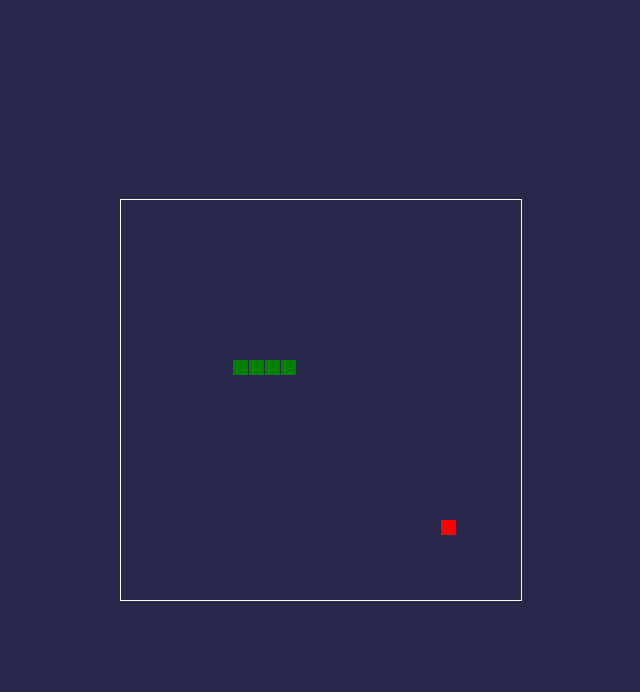
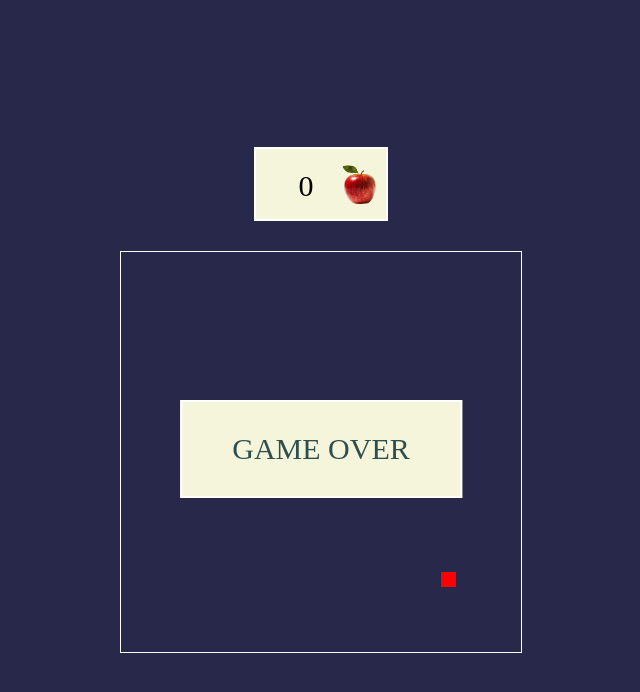
Before and after one commit to daryaami/SnakeJS, a website: page index.html in a window 1280 px wide. Shown: the whole page, without its empty margins (319-959 px from the left). Drawn offline with Linux system fonts and the light colour scheme.

Commit message:
point counter + game over alert

```diff
--- a/css/min.css
+++ b/css/min.css
@@ -1 +1 @@
-@charset "UTF-8";body,html{height:100%;margin:0}body{background:#28284b;display:-webkit-box;display:-ms-flexbox;display:flex;-webkit-box-align:center;-ms-flex-align:center;align-items:center;-webkit-box-pack:center;-ms-flex-pack:center;justify-content:center}canvas{border:1px solid #fff}
+@charset "UTF-8";body,html{height:100%;margin:0}body{background:#28284b;display:-webkit-box;display:-ms-flexbox;display:flex;-webkit-box-orient:vertical;-webkit-box-direction:normal;-ms-flex-direction:column;flex-direction:column;-webkit-box-align:center;-ms-flex-align:center;align-items:center;-webkit-box-pack:center;-ms-flex-pack:center;justify-content:center;gap:30px}canvas{border:1px solid #fff}#count{text-align:center;color:#000;font-size:30px;width:100px;height:30px;background-color:beige;border:2px solid #fff;padding:20px 30px 20px 0;position:relative}#count::after{position:absolute;content:"";display:block;top:50%;-webkit-transform:translate(0,-50%);-ms-transform:translate(0,-50%);transform:translate(0,-50%);right:5px;width:40px;height:40px;background-size:contain;background-repeat:no-repeat;background-image:url(../images/dest/apple.png)}#gameLost{position:absolute;top:50%;left:50%;-webkit-transform:translate(-50%,0);-ms-transform:translate(-50%,0);transform:translate(-50%,0);color:#2f4f4f;font-size:30px;background-color:beige;border:2px solid #fff;padding:30px 50px}.hidden{display:none}.active{display:block}
--- a/gulpfile.js
+++ b/gulpfile.js
@@ -91,7 +91,7 @@ const cleanimg = () => {
 
 const startwatch = () => {
 
-	watch(['**/*.js', '!**/*.min.js'], scripts);
+	watch(['**/*.js', '!**/min.js'], scripts);
 
 	watch('**/sass/**/*', styles);
 
--- a/index.html
+++ b/index.html
@@ -8,7 +8,9 @@
     <title>Змейка</title>
 </head>
 <body>
+    <div id="count">0</div>
     <canvas id="game" height="400" width="400"></canvas>
+    <div id="gameLost" class="active">GAME OVER</div>
     <script src="js/min.js"></script>
 </body>
 </html>
--- a/sass/main.scss
+++ b/sass/main.scss
@@ -7,10 +7,57 @@ body {
 body {
     background: rgb(40, 40, 75);
     display: flex;
+    flex-direction: column;
     align-items: center;
     justify-content: center;
+    gap: 30px;
 }
 /*Делаем границу вокруг игрового поля*/
 canvas {
     border: 1px solid white;
 }
+
+#count {
+    text-align: center;
+    color: black;
+    font-size: 30px;
+    width: 100px;
+    height: 30px;
+    background-color: beige;
+    border: 2px solid rgb(255, 255, 255);
+    padding: 20px 30px 20px 0;
+    position: relative;
+    &::after {
+        position: absolute;
+        content: "";
+        display: block;
+        top: 50%;
+        transform: translate(0,-50%);
+        right: 5px;
+        width: 40px;
+        height: 40px;
+        background-size: contain;
+        background-repeat: no-repeat;
+        background-image: url("../images/dest/apple.png");
+    }
+}
+
+#gameLost {
+    position: absolute;
+    top: 50%;
+    left: 50%;
+    transform: translate(-50%, 0);
+    color: darkslategrey;
+    font-size: 30px;
+    background-color: beige;
+    border: 2px solid white;
+    padding: 30px 50px;
+}
+
+.hidden {
+    display: none;
+}
+
+.active {
+    display: block;
+}
```
Also changed, not shown: js/min.js (+1 -1 lines), js/script.js (+17 -0 lines), images/dest/apple.png (added), 1 other file.
